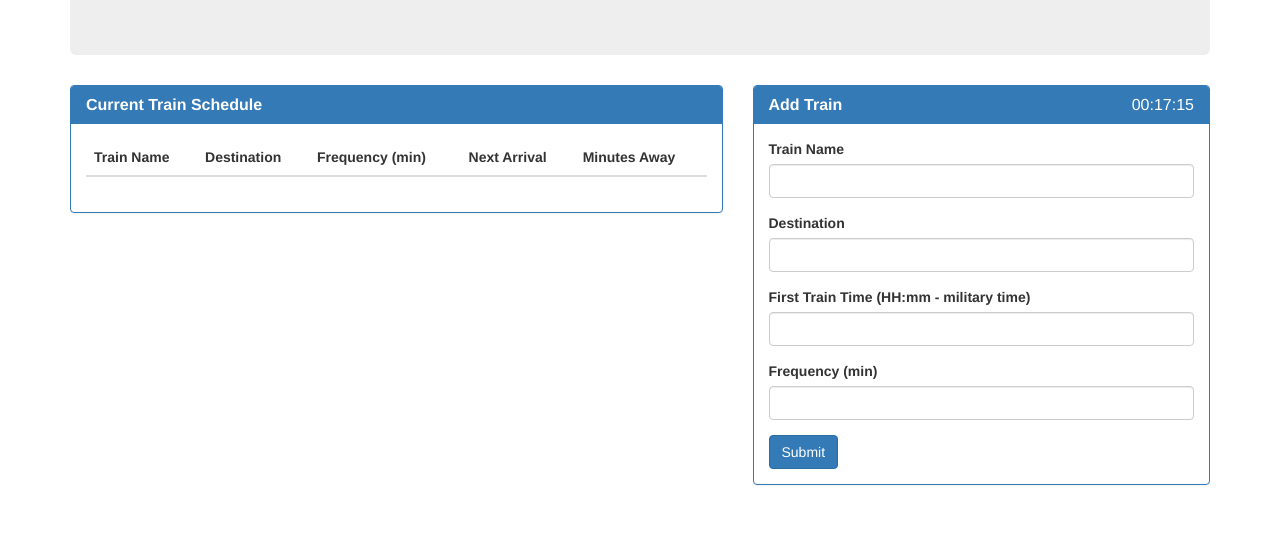
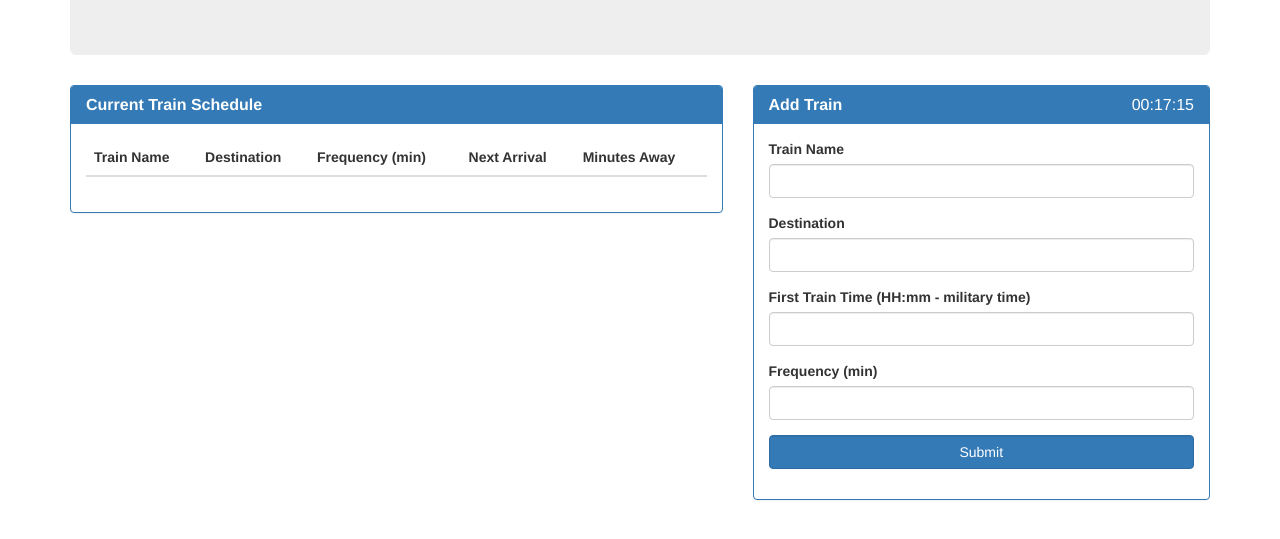
Before and after one commit to median-man/Train-Scheduler, a plain HTML site: page index.html in a window 1280 px wide. Shown: the part 187-726 px from the top of the page. Drawn offline with nearby package versions, Linux system fonts and the light colour scheme; no server answers.

Commit message:
modified submit button

```diff
--- a/index.html
+++ b/index.html
@@ -82,7 +82,9 @@
                 <label for="txtFrequency">Frequency (min)</label>
                 <input class="form-control" id="txtFrequency" type="text">
               </div>
-              <button class="btn btn-primary" id="btnSubNewTrain" type="submit">Submit</button>
+              <div class="form-group">
+                <button class="btn btn-primary form-control" id="btnSubNewTrain" type="submit">Submit</button>
+              </div>
             </form>
           </div>
         </div>
```
